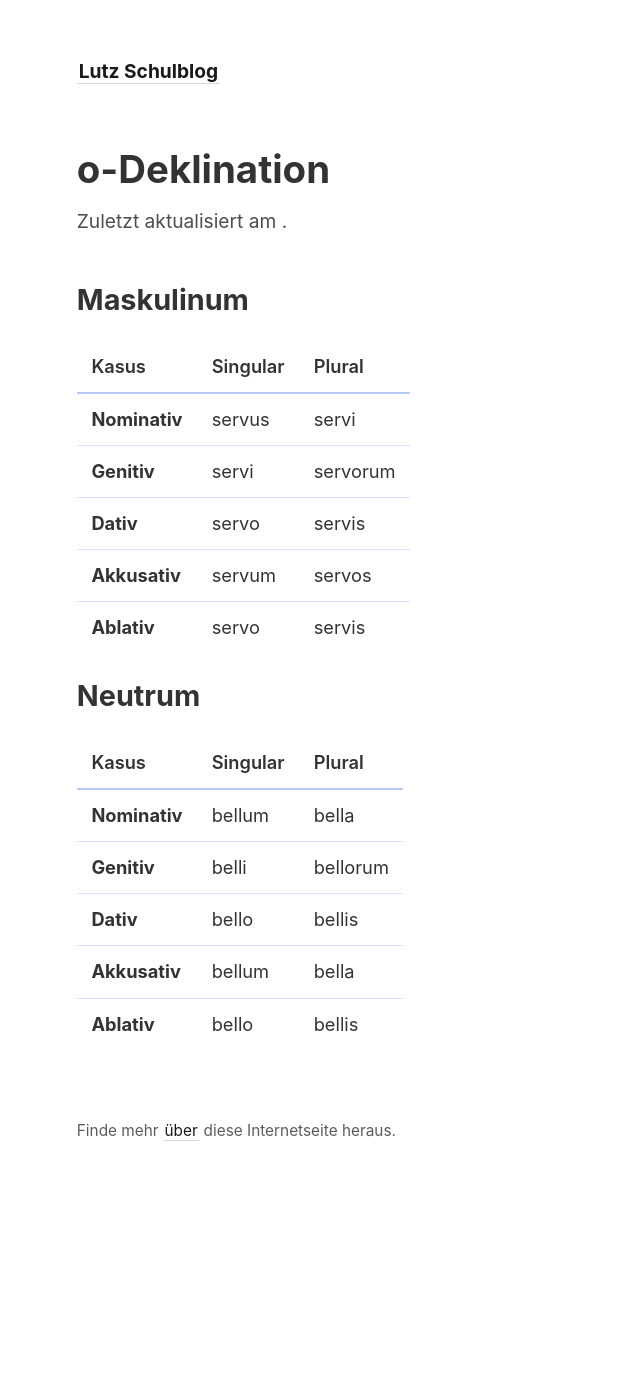
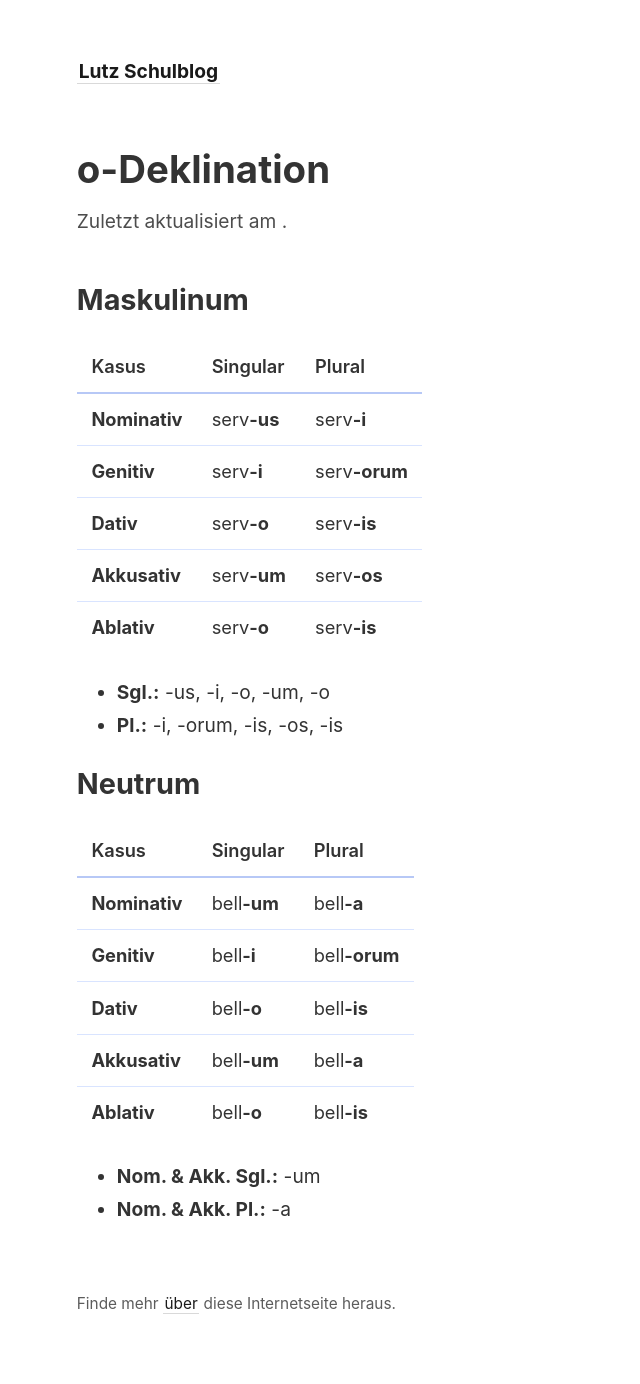
Before and after one commit to lutz-stu/school-blog, a Jekyll site: the page built from _notes/Latein/o-deklination.md, in a window 1280 px wide. Shown: the whole page, without its empty margins (0-640 px from the left). Built offline with Jekyll 4.4.1, drawn with Linux system fonts in a browser that asks for light colours; before the commit the page ends 1211 px from its top, so only the background shows below that.

Commit message:
Update Latein content (consistency)
Co-authored-by: Copilot <copilot@github.com>

```diff
--- a/_notes/Latein/o-deklination.md
+++ b/_notes/Latein/o-deklination.md
@@ -6,18 +6,24 @@ title: o-Deklination
 
 Kasus | Singular | Plural
 --- | --- | ---
-**Nominativ** | servus | servi
-**Genitiv** | servi | servorum
-**Dativ** | servo | servis
-**Akkusativ** | servum | servos
-**Ablativ** | servo | servis
+**Nominativ** | serv**-us** | serv**-i**
+**Genitiv** | serv**-i** | serv**-orum**
+**Dativ** | serv**-o** | serv**-is**
+**Akkusativ** | serv**-um** | serv**-os**
+**Ablativ** | serv**-o** | serv**-is**
+
+- **Sgl.:** -us, -i, -o, -um, -o
+- **Pl.:** -i, -orum, -is, -os, -is
 
 ## Neutrum
 
 Kasus | Singular | Plural
 --- | --- | ---
-**Nominativ** | bellum | bella
-**Genitiv** | belli | bellorum
-**Dativ** | bello | bellis
-**Akkusativ** | bellum | bella
-**Ablativ** | bello | bellis
+**Nominativ** | bell**-um** | bell**-a**
+**Genitiv** | bell**-i** | bell**-orum**
+**Dativ** | bell**-o** | bell**-is**
+**Akkusativ** | bell**-um** | bell**-a**
+**Ablativ** | bell**-o** | bell**-is**
+
+- **Nom. & Akk. Sgl.:** -um
+- **Nom. & Akk. Pl.:** -a
```
Also changed, not shown: _notes/Latein/a-deklination.md (+8 -5 lines), _notes/Latein/praesens.md (+10 -8 lines), _notes/Latein/u-deklination.md (+16 -10 lines), _notes/Latein/index.md (line endings or trailing spaces).
